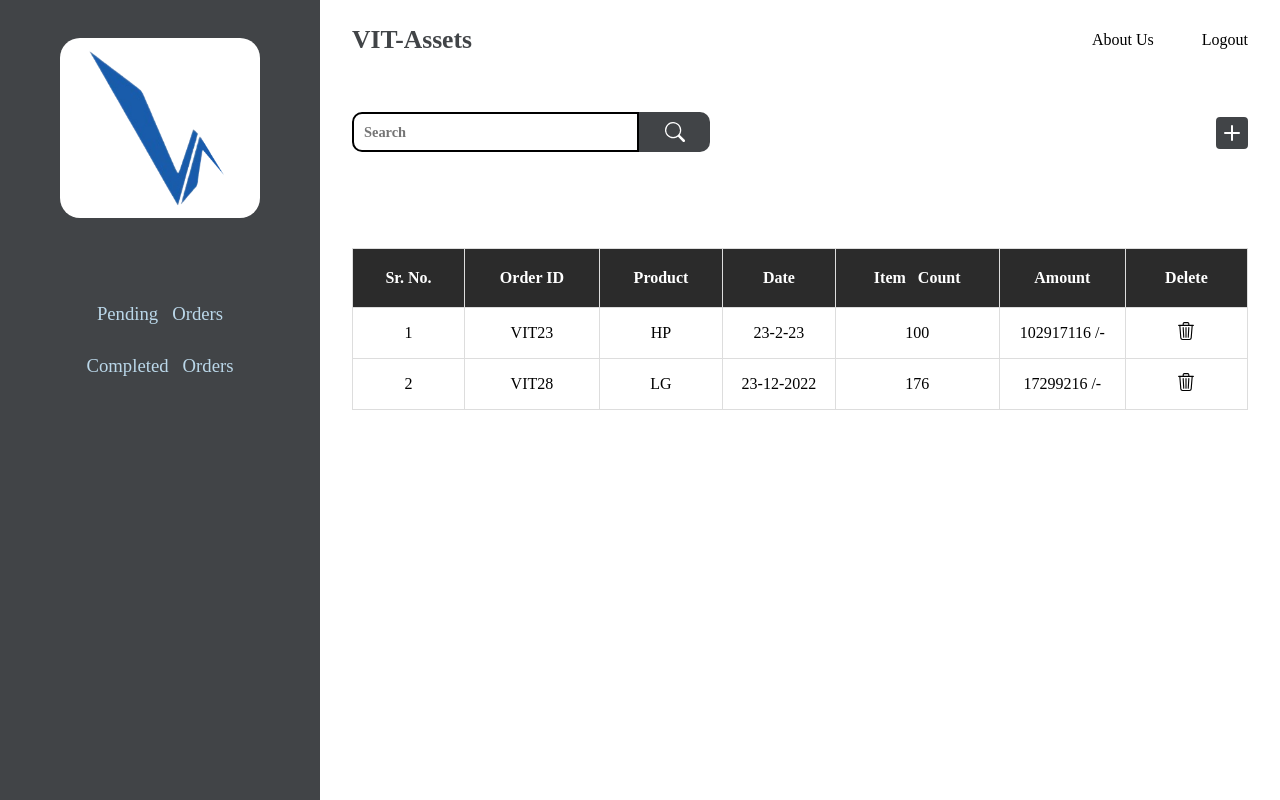
After one commit to web-challengers/VIT-Assets, a PHP site: page /supplier_pending_order.html in a window 1280 px wide. The commit adds this page. Run offline with PHP 8.4, Linux system fonts and the light colour scheme; some web fonts are replaced.

Commit message:
suppliers end completed

```diff
--- /dev/null
+++ b/supplier_pending_order.html
@@ -0,0 +1,169 @@
+<!DOCTYPE html>
+<html>
+    <head>
+        <title>
+            VIT-Assets
+    </title>
+        <!--  <link rel="stylesheet" href="https://cdn.jsdelivr.net/npm/bootstrap@4.3.1/dist/css/bootstrap.min.css" integrity="sha384-ggOyR0iXCbMQv3Xipma34MD+dH/1fQ784/j6cY/iJTQUOhcWr7x9JvoRxT2MZw1T" crossorigin="anonymous">
+        <script src="https://code.jquery.com/jquery-3.3.1.slim.min.js" integrity="sha384-q8i/X+965DzO0rT7abK41JStQIAqVgRVzpbzo5smXKp4YfRvH+8abtTE1Pi6jizo" crossorigin="anonymous"></script>
+        <script src="https://cdn.jsdelivr.net/npm/popper.js@1.14.7/dist/umd/popper.min.js" integrity="sha384-UO2eT0CpHqdSJQ6hJty5KVphtPhzWj9WO1clHTMGa3JDZwrnQq4sF86dIHNDz0W1" crossorigin="anonymous"></script>
+        <script src="https://cdn.jsdelivr.net/npm/bootstrap@4.3.1/dist/js/bootstrap.min.js" integrity="sha384-JjSmVgyd0p3pXB1rRibZUAYoIIy6OrQ6VrjIEaFf/nJGzIxFDsf4x0xIM+B07jRM" crossorigin="anonymous"></script> -->
+        <link rel="stylesheet" href="https://cdn.jsdelivr.net/npm/bootstrap-icons@1.10.3/font/bootstrap-icons.css">
+        <link rel="stylesheet" href="table.css">
+    </head>
+    <body>
+
+        <div id="order-form">
+            <button class="close" id="close">
+                X
+            </button>
+            <form action="" class="form">
+
+                <input type="text" class="input-type" name="prod_name" id="prod_name" placeholder="Product Name" >
+                <input type="text" class="input-type" name="item_count" id="item_count" placeholder="Item Count">
+                <input type="text" class="input-type" name="amount" id="amount" placeholder="Amount">
+
+                <button class="submit-btn">
+                    Add
+                </button>
+            </form>
+
+        </div>
+
+        <section>
+
+                <div class="main-row">
+
+                    <div class="col-2 sec-1 ">
+
+                        <div class="div-img">
+                            <img src="logo.png" width="160px">
+                        </div>
+
+                        <div class="link"><h3 class="link-text">
+                            <a href="#">
+                            Pending  &nbsp; Orders
+                        </a>
+                        </h3> </div>
+
+                        <div class="link"><h3 class="link-text">
+                            <a href="#">
+                            Completed &nbsp;  Orders
+                        </a>
+                        </h3> </div>
+
+                        <!-- <div class="link"><h3 class="link-text">
+                            <a href="#">
+                            Orders
+                        </a>
+                        </h3> </div>
+
+                        <div class="link"><h3 class="link-text">
+                            <a href="#">
+                            Suppliers
+                        </a>
+                        </h3>
+                        </div>  -->
+                    </div>
+
+                    <div class=" col-10 sec-2">
+                            <nav>
+                                <h1 class="logo">
+                                    VIT-Assets
+                                </h1>
+
+
+                                <ul class="links">
+                                    <li class="link-text">
+                                        <a href="" class="nav-link">
+                                            About Us
+                                        </a>
+                                    </li>
+
+                                    <li class="link-text">
+                                        <a href="" class="nav-link">
+                                            Logout
+                                        </a>
+                                    </li>
+
+                                </ul>
+                            </nav>
+
+                            <div class="search-bar-outer">
+
+                                <div class="search-bar">
+
+                                     <input type="text" class="search-bar-1" placeholder="Search">
+                                     <div class="search-bar-2">
+                                         <svg xmlns="http://www.w3.org/2000/svg" width="20" height="20" fill="white" class="bi bi-search" viewBox="0 0 16 16">
+                                             <path d="M11.742 10.344a6.5 6.5 0 1 0-1.397 1.398h-.001c.03.04.062.078.098.115l3.85 3.85a1 1 0 0 0 1.415-1.414l-3.85-3.85a1.007 1.007 0 0 0-.115-.1zM12 6.5a5.5 5.5 0 1 1-11 0 5.5 5.5 0 0 1 11 0z"/>
+                                           </svg>
+                                     </div>
+                                 </div>
+
+                                 <div class="add" id="addBtn">
+                                     <svg xmlns="http://www.w3.org/2000/svg" width="32" height="32" fill="currentColor" class="bi bi-plus-square-fill" viewBox="0 0 16 16">
+                                         <path d="M2 0a2 2 0 0 0-2 2v12a2 2 0 0 0 2 2h12a2 2 0 0 0 2-2V2a2 2 0 0 0-2-2H2zm6.5 4.5v3h3a.5.5 0 0 1 0 1h-3v3a.5.5 0 0 1-1 0v-3h-3a.5.5 0 0 1 0-1h3v-3a.5.5 0 0 1 1 0z"/>
+                                       </svg>
+                                 </div>
+                             </div>
+
+<table id="customers">
+    <tr>
+        <th style="text-align:center; padding: 20px;">Sr. No.</th>
+        <th style="text-align:center; padding: 20px;">Order ID</th>
+        <th style="text-align:center; padding: 20px;">Product</th>
+      <th style="text-align:center; padding: 20px;">Date</th>
+      <th style="text-align:center; padding: 20px;">Item &nbsp; Count</th>
+      <th style="text-align:center; padding: 20px;">Amount</th>
+      <!-- <th style="text-align:center; padding: 20px;">Update</th> -->
+      <th style="text-align:center; padding: 20px;">Delete</th>
+    </tr>
+    <tr>
+        <td>1</td>
+        <td>VIT23</td>
+      <td>HP</td>
+      <td>23-2-23</td>
+      <td>100</td>
+      <td>102917116 /-</td>
+      <!-- <td class="btn-center">
+        <a href=""><button class="update-btn">
+            <svg xmlns="http://www.w3.org/2000/svg" width="18" height="18" fill="currentColor" class="bi bi-pen" viewBox="0 0 16 16">
+                <path d="m13.498.795.149-.149a1.207 1.207 0 1 1 1.707 1.708l-.149.148a1.5 1.5 0 0 1-.059 2.059L4.854 14.854a.5.5 0 0 1-.233.131l-4 1a.5.5 0 0 1-.606-.606l1-4a.5.5 0 0 1 .131-.232l9.642-9.642a.5.5 0 0 0-.642.056L6.854 4.854a.5.5 0 1 1-.708-.708L9.44.854A1.5 1.5 0 0 1 11.5.796a1.5 1.5 0 0 1 1.998-.001zm-.644.766a.5.5 0 0 0-.707 0L1.95 11.756l-.764 3.057 3.057-.764L14.44 3.854a.5.5 0 0 0 0-.708l-1.585-1.585z"/>
+              </svg>
+        </button></a>
+      </td> -->
+      <td class="btn-center"><a href=""><button class="delete-btn">
+        <svg xmlns="http://www.w3.org/2000/svg" width="18" height="18" fill="currentColor" class="bi bi-trash3" viewBox="0 0 16 16">
+            <path d="M6.5 1h3a.5.5 0 0 1 .5.5v1H6v-1a.5.5 0 0 1 .5-.5ZM11 2.5v-1A1.5 1.5 0 0 0 9.5 0h-3A1.5 1.5 0 0 0 5 1.5v1H2.506a.58.58 0 0 0-.01 0H1.5a.5.5 0 0 0 0 1h.538l.853 10.66A2 2 0 0 0 4.885 16h6.23a2 2 0 0 0 1.994-1.84l.853-10.66h.538a.5.5 0 0 0 0-1h-.995a.59.59 0 0 0-.01 0H11Zm1.958 1-.846 10.58a1 1 0 0 1-.997.92h-6.23a1 1 0 0 1-.997-.92L3.042 3.5h9.916Zm-7.487 1a.5.5 0 0 1 .528.47l.5 8.5a.5.5 0 0 1-.998.06L5 5.03a.5.5 0 0 1 .47-.53Zm5.058 0a.5.5 0 0 1 .47.53l-.5 8.5a.5.5 0 1 1-.998-.06l.5-8.5a.5.5 0 0 1 .528-.47ZM8 4.5a.5.5 0 0 1 .5.5v8.5a.5.5 0 0 1-1 0V5a.5.5 0 0 1 .5-.5Z"/>
+          </svg>
+      </button></a></td>
+    </tr>
+    <tr>
+        <td>2</td>
+        <td>VIT28</td>
+      <td>LG</td>
+      <td>23-12-2022</td>
+      <td>176</td>
+      <td>17299216 /-</td>
+      <!-- <td class="btn-center">
+        <a href=""><button class="update-btn">
+            <svg xmlns="http://www.w3.org/2000/svg" width="18" height="18" fill="currentColor" class="bi bi-pen" viewBox="0 0 16 16">
+                <path d="m13.498.795.149-.149a1.207 1.207 0 1 1 1.707 1.708l-.149.148a1.5 1.5 0 0 1-.059 2.059L4.854 14.854a.5.5 0 0 1-.233.131l-4 1a.5.5 0 0 1-.606-.606l1-4a.5.5 0 0 1 .131-.232l9.642-9.642a.5.5 0 0 0-.642.056L6.854 4.854a.5.5 0 1 1-.708-.708L9.44.854A1.5 1.5 0 0 1 11.5.796a1.5 1.5 0 0 1 1.998-.001zm-.644.766a.5.5 0 0 0-.707 0L1.95 11.756l-.764 3.057 3.057-.764L14.44 3.854a.5.5 0 0 0 0-.708l-1.585-1.585z"/>
+              </svg>
+        </button></a>
+      </td> -->
+      <td class="btn-center"><a href=""><button class="delete-btn">
+        <svg xmlns="http://www.w3.org/2000/svg" width="18" height="18" fill="currentColor" class="bi bi-trash3" viewBox="0 0 16 16">
+            <path d="M6.5 1h3a.5.5 0 0 1 .5.5v1H6v-1a.5.5 0 0 1 .5-.5ZM11 2.5v-1A1.5 1.5 0 0 0 9.5 0h-3A1.5 1.5 0 0 0 5 1.5v1H2.506a.58.58 0 0 0-.01 0H1.5a.5.5 0 0 0 0 1h.538l.853 10.66A2 2 0 0 0 4.885 16h6.23a2 2 0 0 0 1.994-1.84l.853-10.66h.538a.5.5 0 0 0 0-1h-.995a.59.59 0 0 0-.01 0H11Zm1.958 1-.846 10.58a1 1 0 0 1-.997.92h-6.23a1 1 0 0 1-.997-.92L3.042 3.5h9.916Zm-7.487 1a.5.5 0 0 1 .528.47l.5 8.5a.5.5 0 0 1-.998.06L5 5.03a.5.5 0 0 1 .47-.53Zm5.058 0a.5.5 0 0 1 .47.53l-.5 8.5a.5.5 0 1 1-.998-.06l.5-8.5a.5.5 0 0 1 .528-.47ZM8 4.5a.5.5 0 0 1 .5.5v8.5a.5.5 0 0 1-1 0V5a.5.5 0 0 1 .5-.5Z"/>
+          </svg>
+      </button></a></td>
+    </tr>
+  </table>
+
+                    </div>
+                </div>
+            </section>
+            <script src="./forms.js"></script>
+    </body>
+</html>
--- a/table.css
+++ b/table.css
@@ -143,7 +143,10 @@
 
     .update-btn:hover{
 
-        transform: scale(1.06);
+        transform: scale(1);
+         background-color: rgb(54, 54, 117);
+        border-radius: 15px;
+        color: white;
     }
 
     .delete-btn{
@@ -154,7 +157,10 @@
     }
 
     .delete-btn:hover{
-        transform: scale(1.06);
+        transform: scale(1);
+        background-color: #820719c7;
+        border-radius: 15px;
+        color: white;
     }
 
     ul{
```
Also changed, not shown: Supplier-design.txt (added, +35 -0 lines), supplier_completed_order.html (added, +169 -0 lines), supplier_home.html (added, +165 -0 lines), profile.svg (added).
